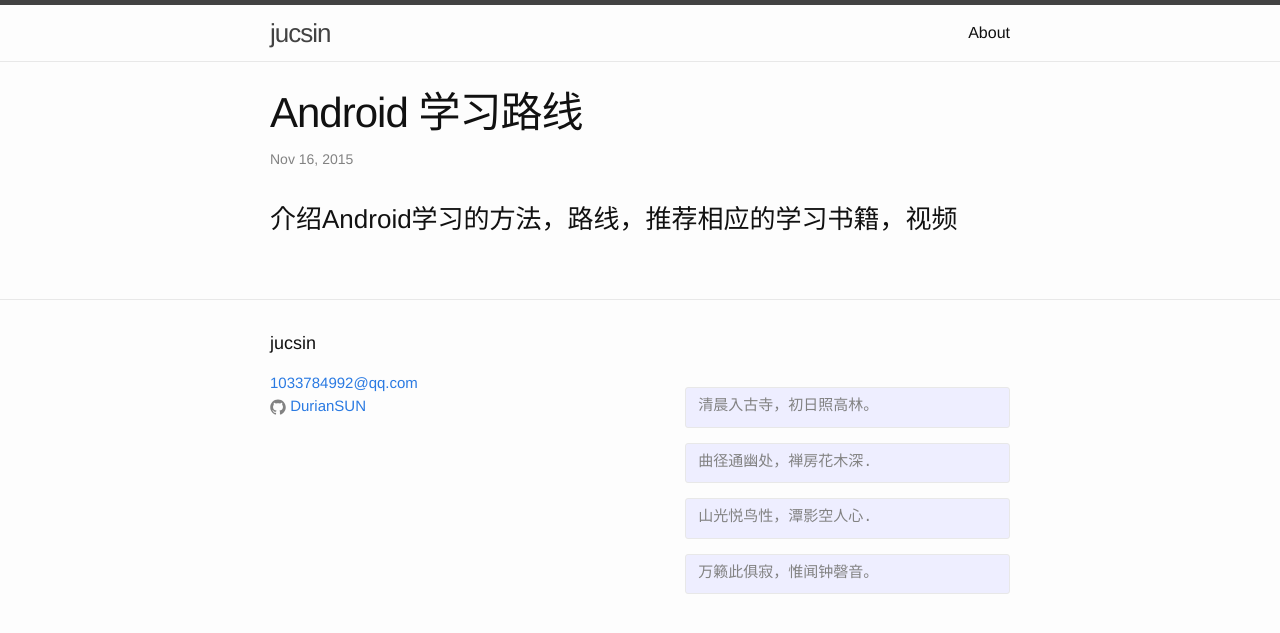
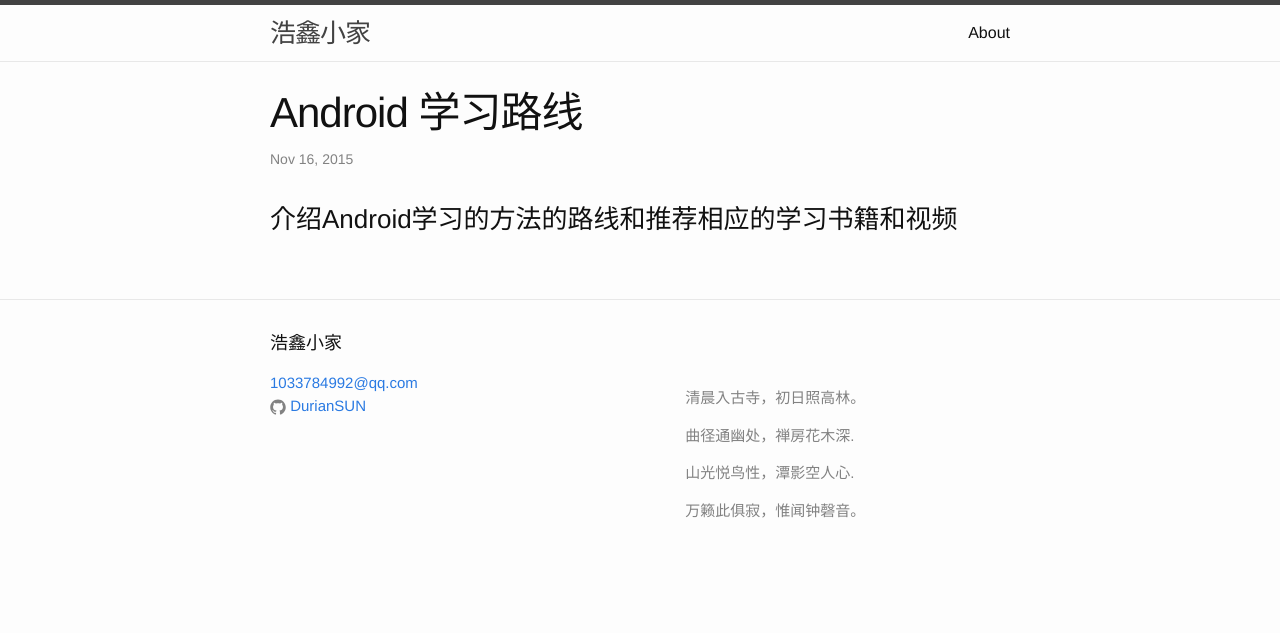
Before and after one commit to DurianSUN/blog, a Jekyll site: the page built from _posts/2015-11-16-Android-study.markdown, in a window 1280 px wide. Shown: the top 633 px of the page. Built offline with Jekyll 4.4.1, drawn with Linux system fonts in a browser that asks for light colours; comment, search, counter and statistics services are not loaded.

```diff
--- a/_config.yml
+++ b/_config.yml
@@ -6,13 +6,13 @@
 # 'jekyll serve'. If you change this file, please restart the server process.
 
 # Site settings
-title: jucsin
+title: 浩鑫小家
 email: 1033784992@qq.com
 description: > # this means to ignore newlines until "baseurl:"
-  <pre>清晨入古寺，初日照高林。</pre>
-  <pre>曲径通幽处，禅房花木深. </pre>
-  <pre>山光悦鸟性，潭影空人心. </pre>
-  <pre>万籁此俱寂，惟闻钟磬音。</pre>
+  <p>清晨入古寺，初日照高林。</p>
+  <p>曲径通幽处，禅房花木深. </p>
+  <p>山光悦鸟性，潭影空人心. </p>
+  <p>万籁此俱寂，惟闻钟磬音。</p>
 
 baseurl: "" # the subpath of your site, e.g. /blog
 url: "http://jucsinyu.com" # the base hostname & protocol for your site
--- a/_includes/footer.html
+++ b/_includes/footer.html
@@ -17,14 +17,8 @@
 
         </ul>
       </div>
-
-
-
-
       <div class="footer-col footer-col-2">
         <ul class="social-media-list">
-
-
 
         </ul>
       </div>
--- a/_posts/2015-11-16-Android-lifetime.markdown
+++ b/_posts/2015-11-16-Android-lifetime.markdown
@@ -1,11 +1,12 @@
 ---
+data-thread-key: 讨论Activity的生命周期
 layout: post
 title:  "讨论Activity的生命周期"
 date:   2015-11-15 15:56:51 +0800
 categories: jekyll update
 ---
 Activity的作为android重要单元之一（其他元件包括：Service,BroadcastReceiver和ContentProvider）其重要性自然不必多说， 今天就来Activity的生命周期来讨论一下
-
+![test](http://7xofac.com1.z0.glb.clouddn.com/Android_Activity_life.jpg)
 
 通过这张图,我们可以看到整个Activity的生命流程,总结几点:
 
--- a/_posts/2015-11-16-Android-study.markdown
+++ b/_posts/2015-11-16-Android-study.markdown
@@ -1,8 +1,8 @@
 ---
-data-thread-key: test
+data-thread-key: Android学习路线
 layout: post
 title:  "Android 学习路线"
 date:   2015-11-16 13:13:51 +0800
 categories: jekyll update
 ---
-###介绍Android学习的方法，路线，推荐相应的学习书籍，视频
+###介绍Android学习的方法的路线和推荐相应的学习书籍和视频
```
